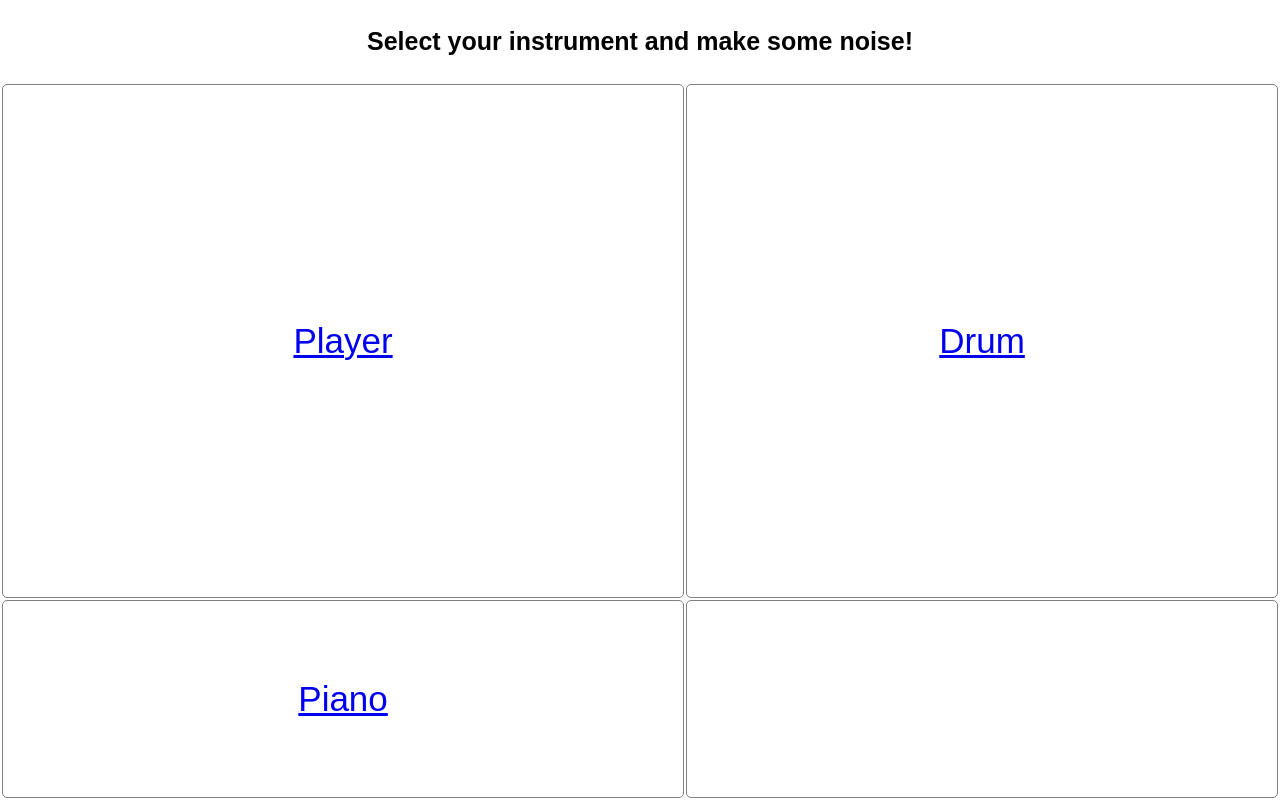
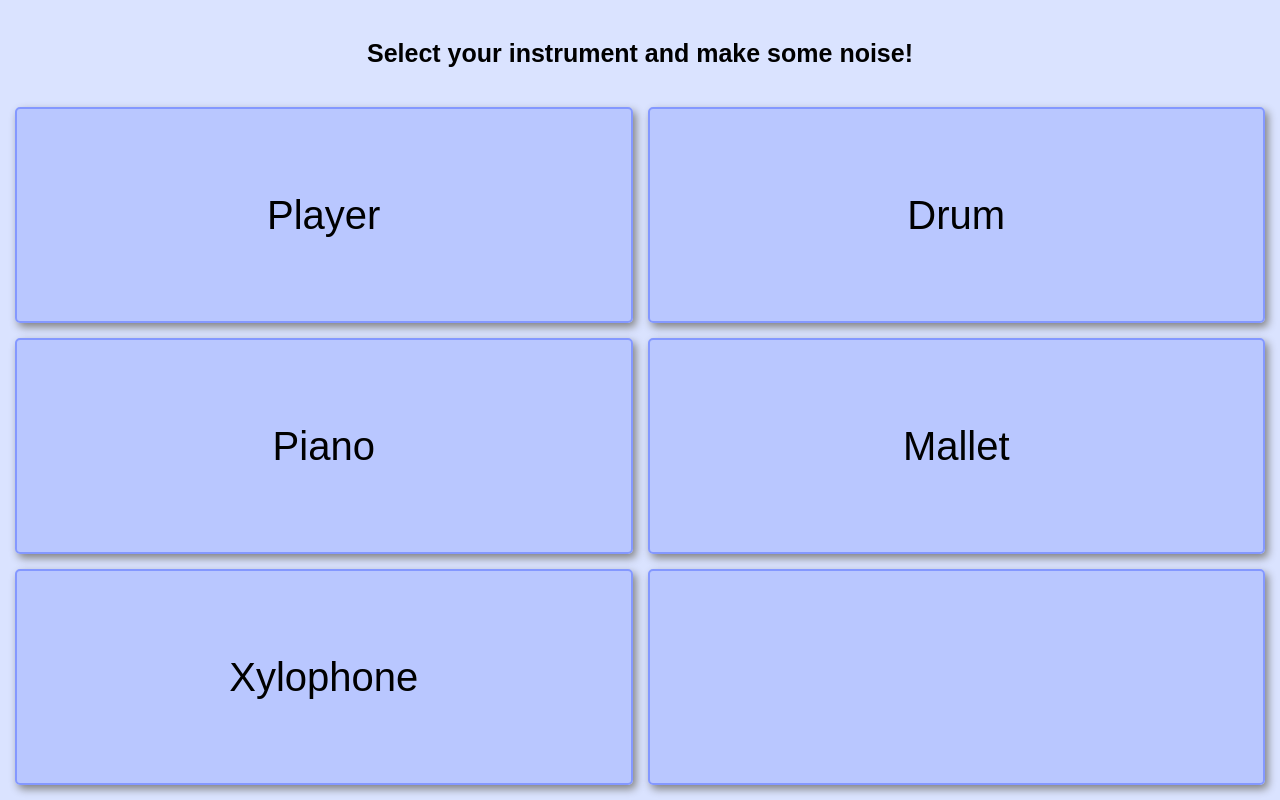
Before and after one commit to tapionx/synergic-noise, a website: page index.html in a window 1280 px wide. Drawn offline with Linux system fonts and the light colour scheme.

Commit message:
Migliorata grafica

```diff
--- a/index.html
+++ b/index.html
@@ -7,6 +7,7 @@
             html, body {
                 margin: 0;
                 padding: 0;
+		background-color: rgb(218, 227, 255);
             }
             table {
                 height: 100%;
@@ -20,17 +21,28 @@
                 text-align: center;
                 font-family: sans-serif;
                 font-size: 35px;
+		border-collapse: separate;
+		border-spacing: 15px;
             }
 
             td {
-                border: 1px solid grey;
+                border: 2px solid rgb(132, 152, 255);;
                 border-radius: 5px;
+		width: 50%;
+		margin: 7px;
+		background-color: rgba(131, 156, 255, 0.39);
+		box-shadow: 3px 4px 9px grey;
             }
 
             th {
                 height: 10%;
                 font-size: 25px;
             }
+	    a {
+		text-decoration: none;
+		color: black;
+		font-size: 40px;
+	    }
         </style>
     </head>
     <body>
@@ -40,11 +52,15 @@
                     <th colspan="2">Select your instrument and make some noise!</th>
                 </tr>
                 <tr>
-                    <td><a href="player.html"><p>Player</p></a></td>
+                    <td><a href="player.html">Player</a></td>
                     <td><a href="drum.html">Drum</a></td>
                 </tr>
                 <tr>
                     <td><a href="piano.html">Piano</a></td>
+                    <td><a href="mallet.html">Mallet</a></td>
+                </tr>
+                <tr>
+                    <td><a href="xylophone.html">Xylophone</a></td>
                     <td></td>
                 </tr>
             </tbody>
```
Also changed, not shown: player.html (+3 -1 lines), img/audio.png (added).
